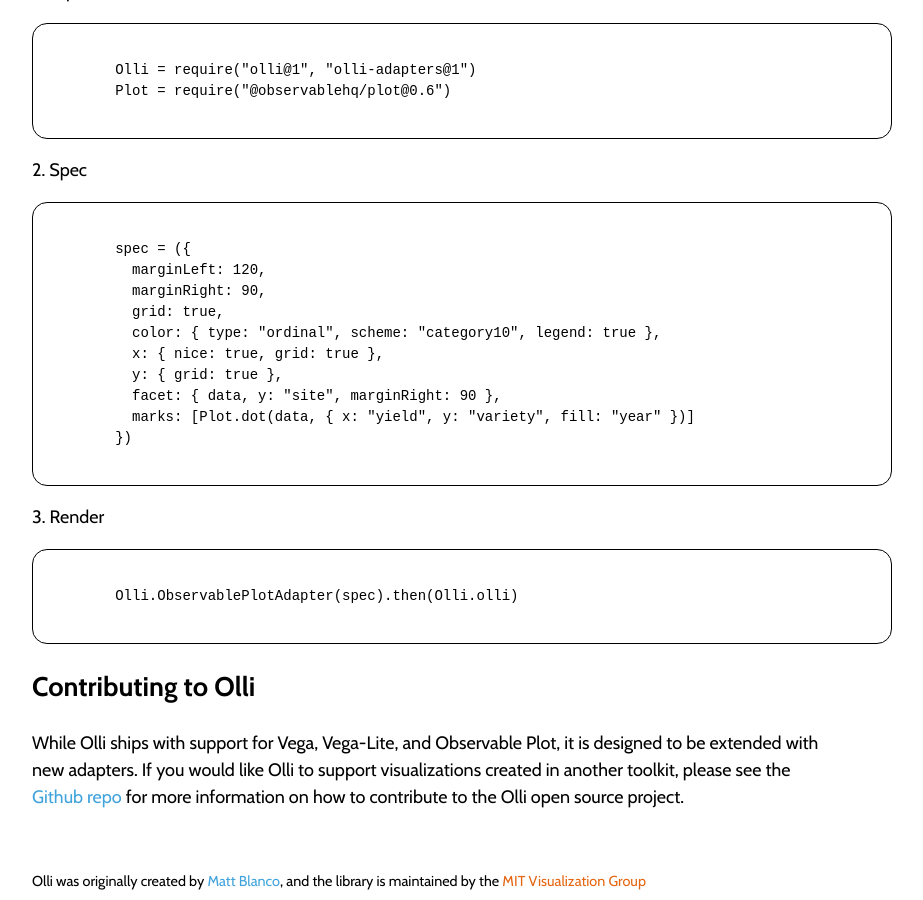
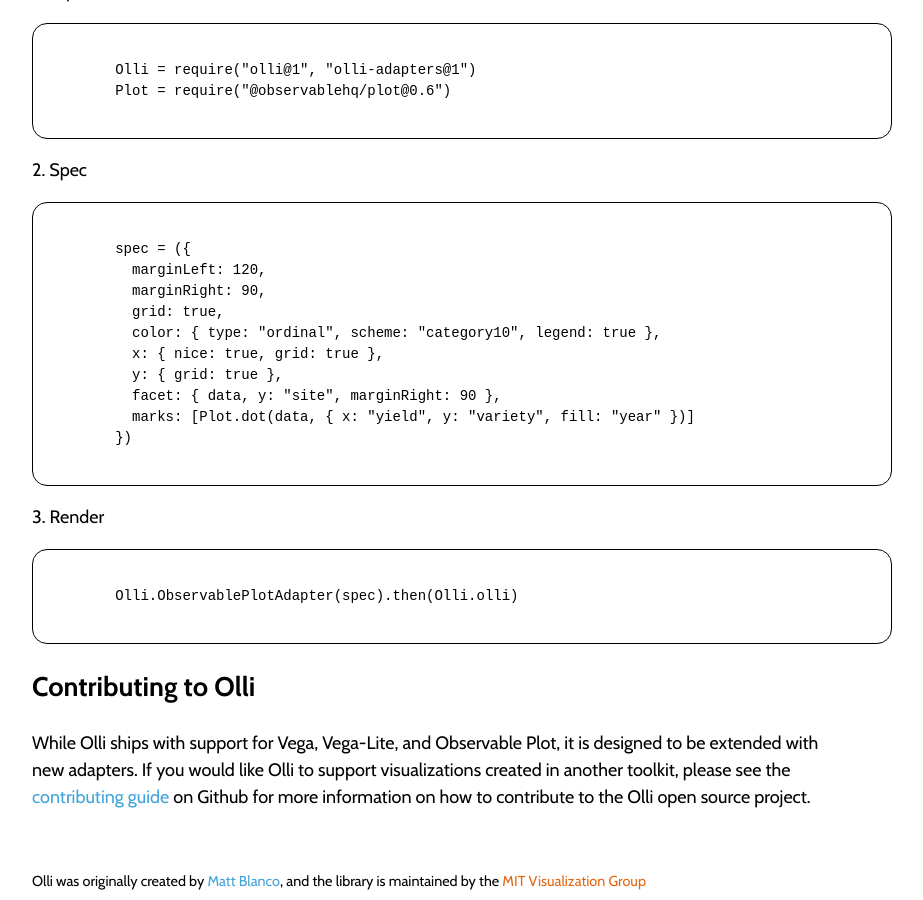
Before and after one commit to mitvis/olli, a Jekyll site: the page built from docs/quickstart.html, in a window 1280 px wide and 900 px high, scrolled down 3638 px. Shown: the whole window, without its empty margins (242-1165 px from the left). Built offline with Jekyll 4.4.1, drawn with Linux system fonts in a browser that asks for light colours; nearby versions of some CDN libraries; a script that is not in the unit is left out.

Commit message:
link to contributing guide

```diff
--- a/docs/quickstart.html
+++ b/docs/quickstart.html
@@ -225,7 +225,8 @@
   </div> -->
   <h2>Contributing to Olli</h2>
   <p>
-    While Olli ships with support for Vega, Vega-Lite, and Observable Plot, it is designed to be extended with new adapters. If you would like Olli to support visualizations created in another toolkit, please see the <a href="https://github.com/mitvis/olli">Github repo</a> for more information on how to contribute to the Olli open source project.
+    While Olli ships with support for Vega, Vega-Lite, and Observable Plot, it is designed to be extended with new adapters.
+    If you would like Olli to support visualizations created in another toolkit, please see the <a href="https://github.com/mitvis/olli/blob/main/CONTRIBUTING.md">contributing guide</a> on Github for more information on how to contribute to the Olli open source project.
   </p>
 
   <!-- <div>
```
